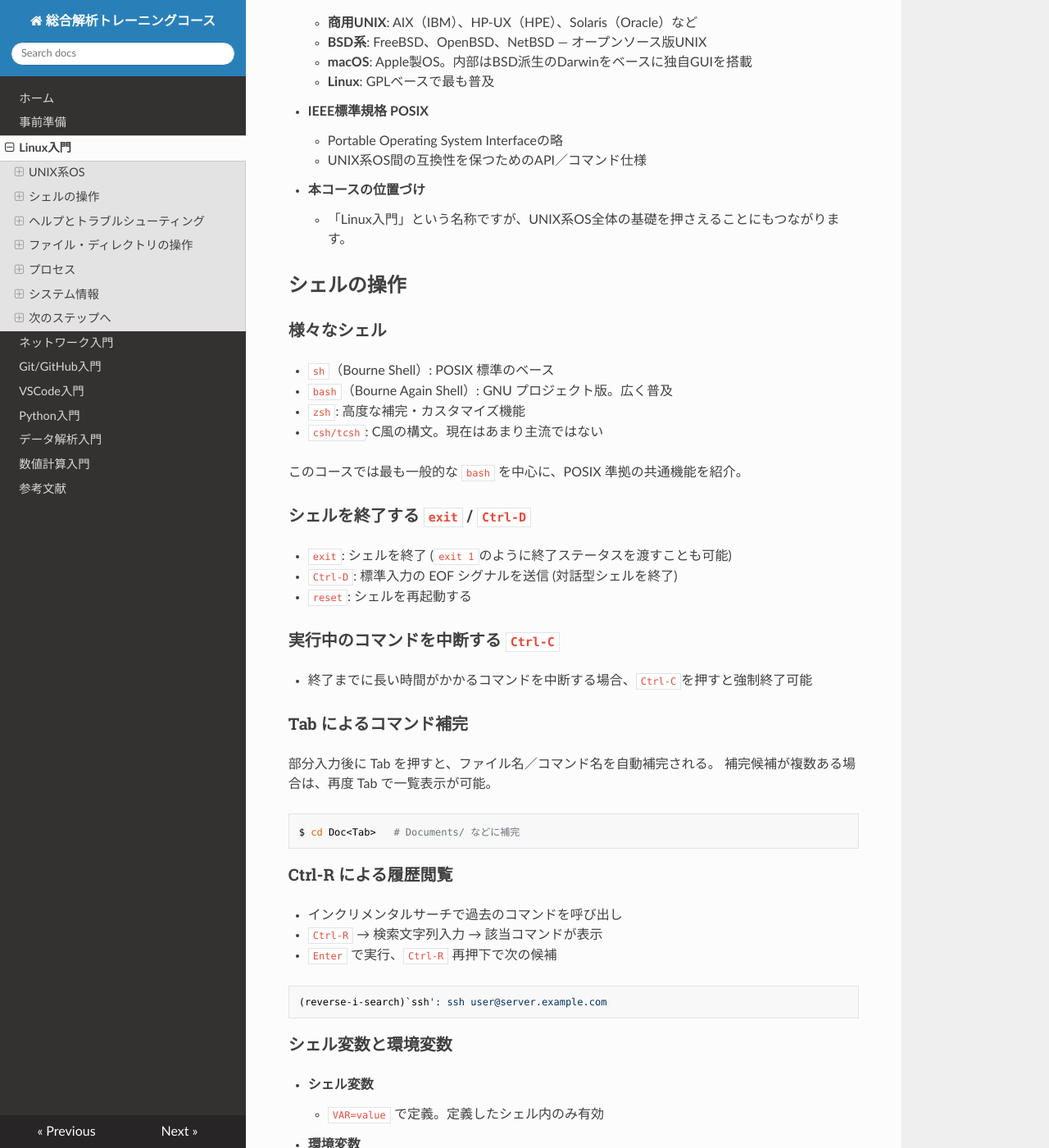
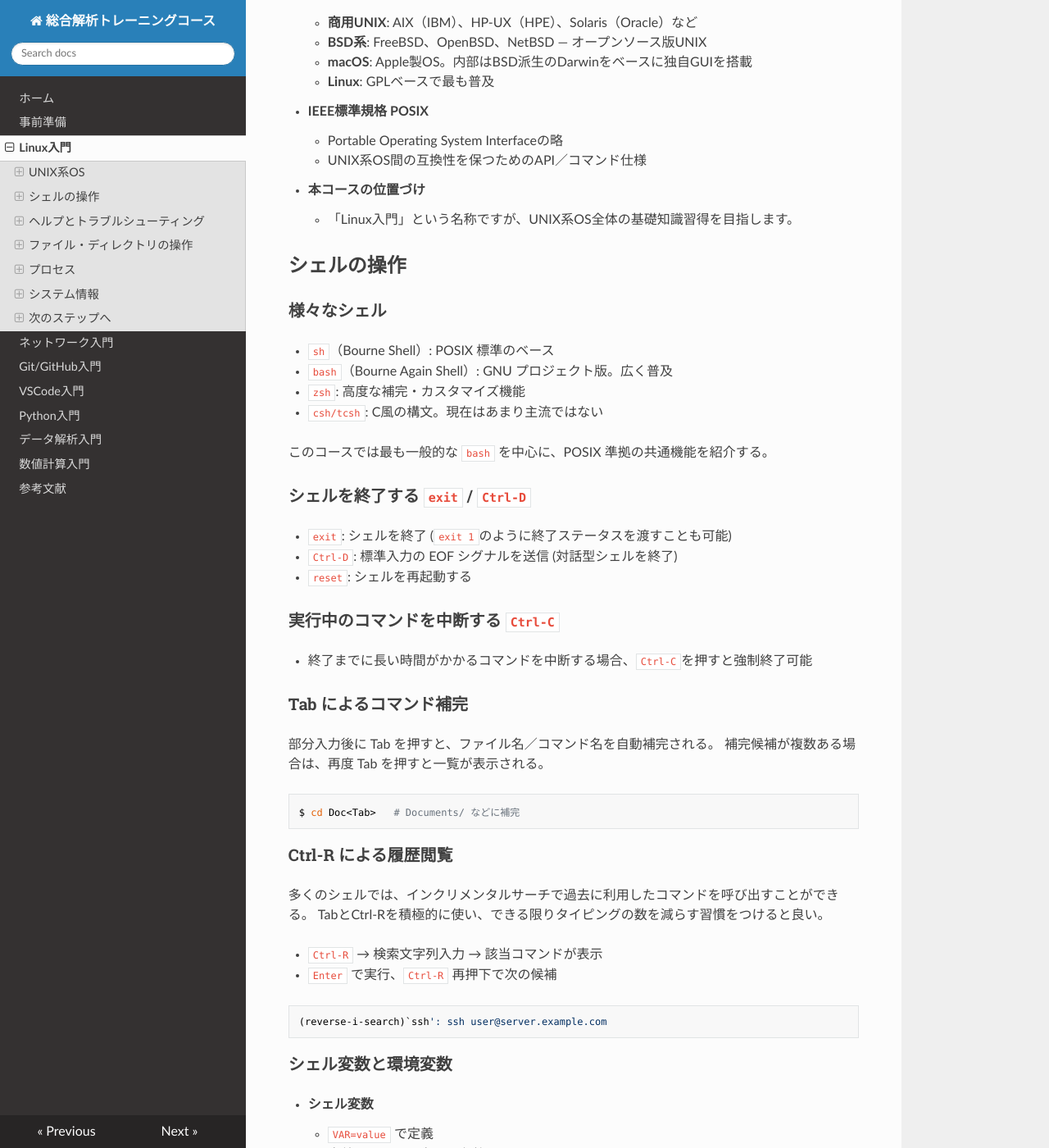
Before and after one commit to is-isee/training_course, an MkDocs documentation site: the page built from docs/linux_usage.md, in a window 1280 px wide and 1400 px high, scrolled down 1150 px. Shown: the whole window at 82% size. Built offline with MkDocs 1.6.1, drawn with Linux system fonts in a browser that asks for light colours; nearby versions of some CDN libraries; some of the changed text lies outside the part shown.

Commit message:
minor fix

````diff
--- a/docs/linux_usage.md
+++ b/docs/linux_usage.md
@@ -4,7 +4,7 @@
 
 ### UNIXとは
 
-UNIX（ユニックス）は、1969年にAT&Tベル研究所でケン・トンプソンとデニス・リッチーらによって開発されたオペレーティングシステム（OS）です。
+UNIX（ユニックス）は、1969年にAT&Tベル研究所でケン・トンプソンとデニス・リッチーらによって開発されたオペレーティングシステム（OS）である。
 
 - **特徴**
   - マルチユーザ／マルチタスクを標榜
@@ -16,7 +16,7 @@
 
 ### Linuxとは
 
-Linux（リナックス）は、1991年にリーナス・トーバルズが発表した**カーネル**（OSの中核部分）です。
+Linux（リナックス）は、1991年にリーナス・トーバルズが発表した**カーネル**（OSの中核部分）である。
 
 - **オープンソース**
   - GPL（GNU General Public License）で公開され、誰でもソースコードを閲覧・改変・再配布可能
@@ -40,7 +40,7 @@
   - Portable Operating System Interfaceの略
   - UNIX系OS間の互換性を保つためのAPI／コマンド仕様
 - **本コースの位置づけ**
-  - 「Linux入門」という名称ですが、UNIX系OS全体の基礎を押さえることにもつながります。
+  - 「Linux入門」という名称ですが、UNIX系OS全体の基礎知識習得を目指します。
 
 ## シェルの操作
 
@@ -51,7 +51,7 @@
 - `zsh`: 高度な補完・カスタマイズ機能
 - `csh/tcsh`: C風の構文。現在はあまり主流ではない
 
-このコースでは最も一般的な `bash` を中心に、POSIX 準拠の共通機能を紹介。
+このコースでは最も一般的な `bash` を中心に、POSIX 準拠の共通機能を紹介する。
 
 ### シェルを終了する `exit` / `Ctrl-D`
 
@@ -66,7 +66,7 @@
 ### Tab によるコマンド補完
 
 部分入力後に Tab を押すと、ファイル名／コマンド名を自動補完される。
-補完候補が複数ある場合は、再度 Tab で一覧表示が可能。
+補完候補が複数ある場合は、再度 Tab を押すと一覧が表示される。
 
 ```bash
 $ cd Doc<Tab>   # Documents/ などに補完
@@ -74,7 +74,9 @@
 
 ### Ctrl-R による履歴閲覧
 
-- インクリメンタルサーチで過去のコマンドを呼び出し
+多くのシェルでは、インクリメンタルサーチで過去に利用したコマンドを呼び出すことができる。
+TabとCtrl-Rを積極的に使い、できる限りタイピングの数を減らす習慣をつけると良い。
+
 - `Ctrl-R` → 検索文字列入力 → 該当コマンドが表示
 - `Enter` で実行、`Ctrl-R` 再押下で次の候補
 
@@ -85,9 +87,11 @@
 ### シェル変数と環境変数
 
 - **シェル変数**
-  - `VAR=value` で定義。定義したシェル内のみ有効
+  - `VAR=value` で定義
+  - 定義したシェル内のみ有効
 - **環境変数**
-  - `export VAR` で定義。子プロセスにも継承
+  - `export VAR` で定義
+  - 子プロセスにも継承
   - 一覧表示: `env` または `printenv`
 
 ```bash
@@ -252,15 +256,14 @@
 
 ### Linux では「すべてはファイル」
 
-Linuxでは、デバイスやプロセス情報、設定インタフェースなど、あらゆるリソースが「ファイル」として表現されます。
+Linuxでは、デバイスやプロセス情報、設定インタフェースなど、あらゆるリソースが「ファイル」として表現される。
 
 - 通常のファイルやディレクトリ
 - `/dev/null` や `/dev/sda1`（デバイス）
 - `/proc/cpuinfo`（CPU情報）
 - ソケットファイルやパイプ
 
-そのため、ファイル操作はLinuxにおいて本質的です。
-一方で、直接ファイルを触ると煩雑でヒューマンエラーの危険があるため、実際にデバイスを扱う場合は専用のコマンドを使うことがほとんどです。
+そのため、ファイル操作はLinuxにおいて本質的な役割を果たす。とは言え、直接ファイルを触ると煩雑でヒューマンエラーの危険があるため、実際にデバイスを扱う場合は専用のコマンドを使うことが大半である。
 
 ### ファイルの一覧を取得 `ls`
 
````
